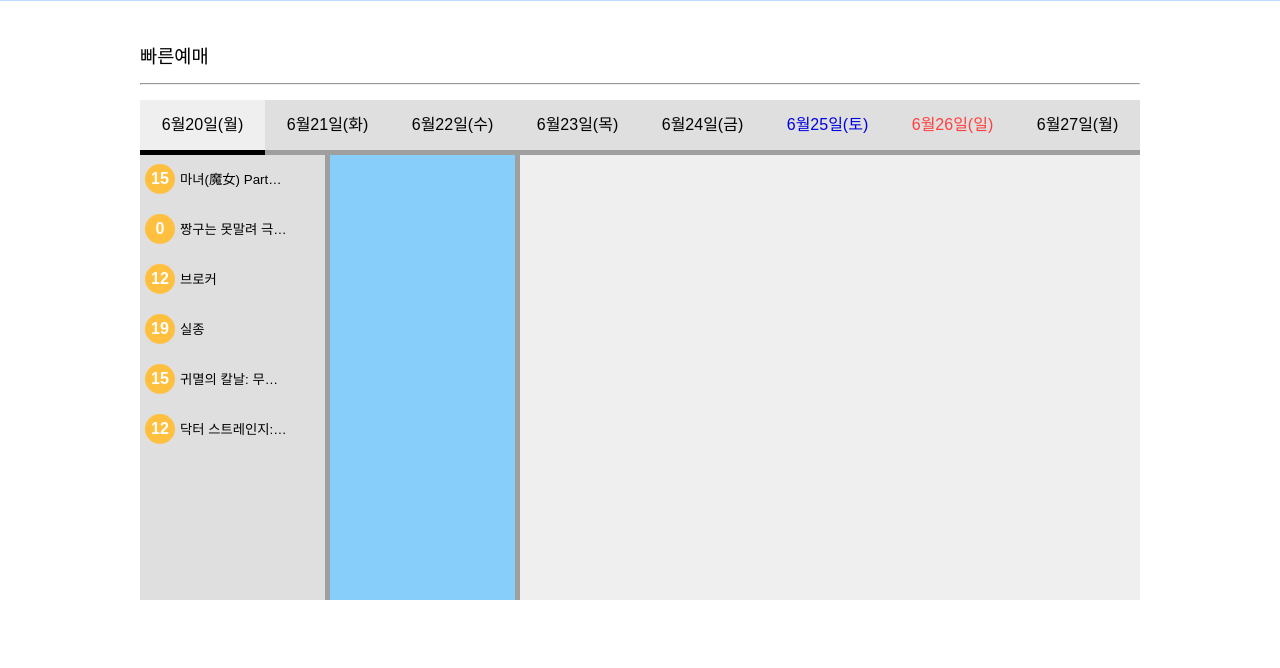
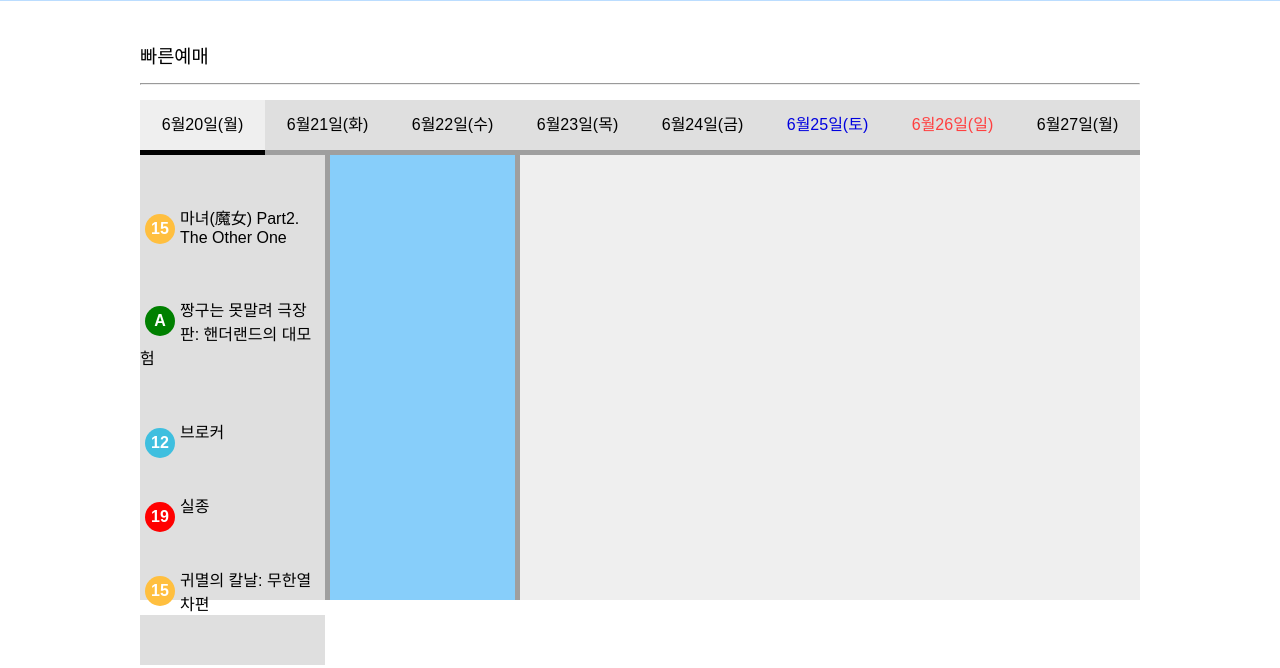
Before and after one commit to teamplerpg/FinalTest, a plain HTML site: page pages/sub/index.html in a window 1280 px wide. Shown: the part 103-771 px from the top of the page. Drawn offline with Linux system fonts and the light colour scheme; files whose address does not match are found by name.

Commit message:
배열 작업 중간저장

```diff
--- a/pages/sub/index.html
+++ b/pages/sub/index.html
@@ -77,13 +77,6 @@
                 </article>
                 <article id="choose_infor">
                     <article id="choose_movie">
-                        <input type="radio" name="movie" id="movie1">
-                        <input type="radio" name="movie" id="movie2">
-                        <input type="radio" name="movie" id="movie3">
-                        <input type="radio" name="movie" id="movie4">
-                        <input type="radio" name="movie" id="movie5">
-                        <input type="radio" name="movie" id="movie6">
-
                         <div id="nameArea"></div>
 
                         <!-- <label class="movie" for="movie1">
--- a/pages/sub/index.js
+++ b/pages/sub/index.js
@@ -93,10 +93,30 @@ timeArea.innerHTML = "";
 
 for (const movie of movies) {
     nameArea.innerHTML += `
-    <label class="movie" for="${movie.id}">
-        <div class="grade_15up">${movie.ages}</div>
-        <p>${movie.title}</p>
+    <input type="radio" name="movie" id="${movie.id}">
+    <label class="movie" for="${movie.id}">`;
+
+    // 12, 15, all, 19
+    switch (movie.ages) {
+        default:
+        case 0:
+            nameArea.innerHTML += `<div class="grade_all">A</div>`;
+            break;
+
+        case 12:
+            nameArea.innerHTML += `<div class="grade_12up">${movie.ages}</div>`;
+            break;
+
+        case 15:
+            nameArea.innerHTML += `<div class="grade_15up">${movie.ages}</div>`;
+            break;
+
+        case 19:
+            nameArea.innerHTML += `<div class="grade_adult">${movie.ages}</div>`;
+            break;
+    }
+
+    nameArea.innerHTML += `<p>${movie.title}</p>
         <img src="images/check.png" class="check" width="35px" height="35px">
-    </label>
-    `;
+    </label>`;
 }
```
